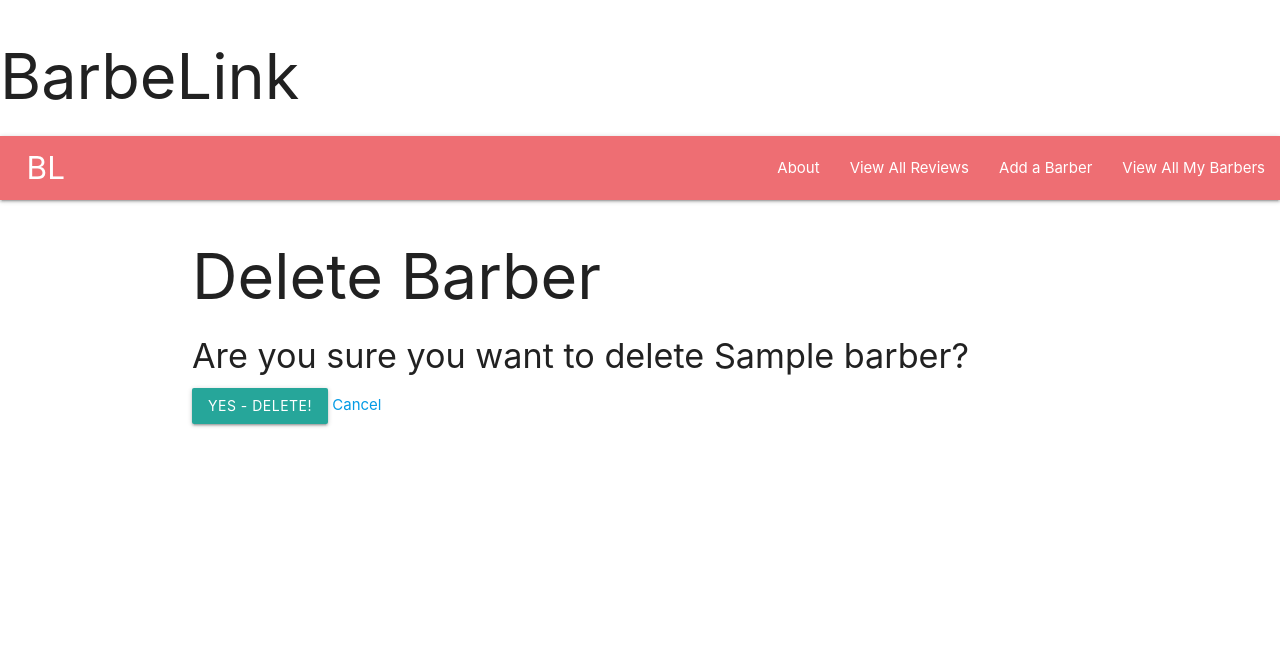
After one commit to Jmugaza/barber-link, a Django app: page /barbers/1/delete/ in a window 1280 px wide. The commit adds this page. Shown: the top 664 px of the page. Run offline with Django 4.2, Linux system fonts and the light colour scheme; tables that the repository leaves empty hold one stand-in row (values such as "Sample post").

Commit message:
adds barber delete functionality

```diff
--- a/main_app/templates/barbers/index.html
+++ b/main_app/templates/barbers/index.html
@@ -14,6 +14,7 @@
             <a href="/barbers/{{barber.id}}">Details</a>
             <a href="{% url 'reviews_create' barber_id=barber.id %}">Add Review</a>
             <a href="{% url 'barbers_update' barber.id %}">Edit</a>
+            <a href="{% url 'barbers_delete' barber.id %}">Delete</a>
         </div>
     </div>
 
--- /dev/null
+++ b/main_app/templates/main_app/barber_confirm_delete.html
@@ -0,0 +1,13 @@
+{% extends 'base.html' %}
+
+{% block content %}
+  <h1>Delete Barber</h1>
+
+  <h4>Are you sure you want to delete <span>{{ object.name }}</span>?</h4>
+
+  <form action="" method="POST">
+    {% csrf_token %}
+    <input type="submit" value="Yes - Delete!" class="btn">
+    <a href="{% url 'index' %}">Cancel</a>
+  </form>
+{% endblock %}
--- a/main_app/urls.py
+++ b/main_app/urls.py
@@ -12,4 +12,5 @@ urlpatterns = [
     path('barbers/<int:barber_id>/reviews/create/', views.ReviewCreate.as_view(), name="reviews_create"),
     #path('reviews/create/', views.ReviewCreate.as_view(), name="reviews_create"),
     path('barbers/<int:pk>/update/', views.BarberUpdate.as_view(), name='barbers_update'),
+    path('barbers/<int:pk>/delete/', views.BarberDelete.as_view(), name="barbers_delete"),
 ]
--- a/main_app/views.py
+++ b/main_app/views.py
@@ -1,6 +1,6 @@
 from django.shortcuts import render, redirect
 from .models import Barber, Review
-from django.views.generic.edit import CreateView, UpdateView
+from django.views.generic.edit import CreateView, UpdateView, DeleteView
 from django.views.generic import ListView
 from django.urls import reverse_lazy
 from django.contrib.auth import logout
@@ -45,6 +45,10 @@ class BarberUpdate(UpdateView):
    model = Barber
    fields = ('phone', 'bio')
 
+class BarberDelete(DeleteView):
+   model = Barber
+   success_url = '/barbers'
+
 class ReviewList(ListView):
   model = Review
 
```
